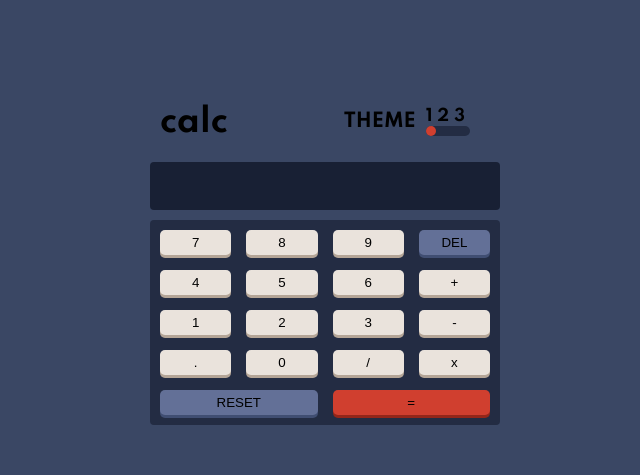
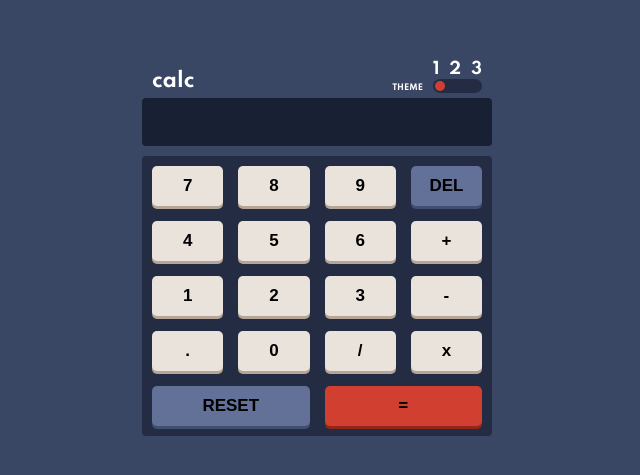
Before and after one commit to Dewaley/Calculator-react, a React (Create React App) app: page / in a window 1280 px wide. Shown: the part 155-630 px from the top of the page, without its empty margins (333-973 px from the left). Built offline with nearby package versions, Linux system fonts and the light colour scheme.

Commit message:
DESKTOP DESIGN AND TITLE MODIFICATION

```diff
--- a/public/index.html
+++ b/public/index.html
@@ -24,7 +24,7 @@
       work correctly both with client-side routing and a non-root public URL.
       Learn how to configure a non-root public URL by running `npm run build`.
     -->
-    <title>React App</title>
+    <title>Calculator-React App</title>
   </head>
   <body>
     <noscript>You need to enable JavaScript to run this app.</noscript>
--- a/src/App.css
+++ b/src/App.css
@@ -1,4 +1,8 @@
 @import url("https://fonts.googleapis.com/css2?family=Spartan:wght@700&display=swap");
+* {
+  margin: 0;
+  padding: 0;
+}
 body {
   overflow: hidden;
   width: 100vw;
@@ -11,15 +15,23 @@ body {
   font-family: "Spartan", sans-serif;
   font-weight: 700;
 }
+.main-container {
+  display: flex;
+  flex-direction: column;
+}
 header {
   display: flex;
   justify-content: space-between;
-  align-items: center;
-  padding: 0 10px;
+  align-items: flex-end;
+  flex: 1;
+  width: 100%;
+  padding: 5px 10px;
+  color: white;
 }
 .calc {
   display: flex;
   flex-direction: column;
+  flex: 1;
 }
 form {
   width: 100%;
@@ -37,16 +49,14 @@ input {
 .theme {
   display: flex;
   flex-direction: column;
-  padding-left: 10px;
 }
 .bottom {
   display: flex;
+  align-items: center;
   height: 10px;
   border-radius: 30px;
   background-color: hsl(223, 31%, 20%);
-}
-.top span {
-  margin-right: 5px;
+  padding: 2px;
 }
 .check {
   background-color: hsl(6, 63%, 50%);
@@ -56,8 +66,8 @@ input {
 }
 .right {
   display: flex;
-  align-items: center;
   justify-content: center;
+  align-items: flex-end;
 }
 .keypad {
   display: grid;
@@ -70,10 +80,12 @@ input {
 }
 button {
   border: transparent;
-  padding: 5px 10px;
+  padding: 10px 10px;
   border-radius: 5px;
   background-color: hsl(30, 25%, 89%);
   box-shadow: 0px 3px hsl(28, 16%, 65%);
+  font-size: 17px;
+  font-weight: bold;
 }
 .rem {
   background-color: hsl(225, 21%, 49%);
@@ -87,3 +99,20 @@ button {
   background-color: hsl(6, 63%, 50%);
   box-shadow: 0px 3px hsl(6, 70%, 34%);
 }
+header h1{
+  font-size: 20px;
+}
+.right h3 {
+  font-size: 8px;
+  padding-right: 10px;
+}
+.top {
+  display: flex;
+  justify-content: space-between;
+}
+.theme2 {
+  padding: 0 10px;
+}
+@media all and (max-width:) {
+
+}
--- a/src/App.js
+++ b/src/App.js
@@ -1,116 +1,116 @@
-import "./App.css";
-import { useState } from "react";
+import './App.css'
+import { useState } from 'react'
 
 function App() {
-  const [result, setResult] = useState("");
+  const [result, setResult] = useState('')
 
   const handleClick = (e) => {
-    if (result != "ERROR") {
-      setResult(result.concat(e.target.name));
-    }else {
+    if (result !== 'ERROR') {
+      setResult(result.concat(e.target.name))
+    } else {
       setResult(e.target.name)
     }
-  };
+  }
   const clearAll = (e) => {
-    setResult("");
-  };
+    setResult('')
+  }
   const clear = (e) => {
-    setResult(result.slice(0, -1));
-  };
+    setResult(result.slice(0, -1))
+  }
   const solve = (e) => {
     try {
-      setResult(eval(result).toString());
+      setResult(eval(result).toString())
     } catch (err) {
-      setResult("ERROR");
+      setResult('ERROR')
     }
-  };
+  }
   const toggleTheme2 = (e) => {
-    const bottom = document.getElementsByClassName("bottom")
-    bottom.style.justifyContent = "center"
+    const bottom = document.getElementsByClassName('bottom')
+    bottom.style.justifyContent = 'center'
   }
   return (
-    <div className="container">
-      <div className="main-container">
+    <div className='container'>
+      <div className='main-container'>
         <header>
           <h1>calc</h1>
-          <div className="right">
+          <div className='right'>
             <h3>THEME</h3>
-            <div className="theme">
-              <div className="top">
-                <span>1</span>
-                <span>2</span>
-                <span>3</span>
+            <div className='theme'>
+              <div className='top'>
+                <span className='theme1'>1</span>
+                <span className='theme2'>2</span>
+                <span className='theme3'>3</span>
               </div>
-              <div className="bottom">
-                <span className="check"></span>
+              <div className='bottom'>
+                <span className='check'></span>
               </div>
             </div>
           </div>
         </header>
-        <div className="calc">
+        <div className='calc'>
           <form>
-            <input type="text" value={result} />
+            <input type='text' value={result} />
           </form>
-          <div className="keypad">
-            <button name="7" onClick={handleClick}>
+          <div className='keypad'>
+            <button name='7' onClick={handleClick}>
               7
             </button>
-            <button name="8" onClick={handleClick}>
+            <button name='8' onClick={handleClick}>
               8
             </button>
-            <button name="9" onClick={handleClick}>
+            <button name='9' onClick={handleClick}>
               9
             </button>
-            <button className="rem" onClick={clear}>
+            <button className='rem' onClick={clear}>
               DEL
             </button>
-            <button name="4" onClick={handleClick}>
+            <button name='4' onClick={handleClick}>
               4
             </button>
-            <button name="5" onClick={handleClick}>
+            <button name='5' onClick={handleClick}>
               5
             </button>
-            <button name="6" onClick={handleClick}>
+            <button name='6' onClick={handleClick}>
               6
             </button>
-            <button name="+" onClick={handleClick}>
+            <button name='+' onClick={handleClick}>
               +
             </button>
-            <button name="1" onClick={handleClick}>
+            <button name='1' onClick={handleClick}>
               1
             </button>
-            <button name="2" onClick={handleClick}>
+            <button name='2' onClick={handleClick}>
               2
             </button>
-            <button name="3" onClick={handleClick}>
+            <button name='3' onClick={handleClick}>
               3
             </button>
-            <button name="-" onClick={handleClick}>
+            <button name='-' onClick={handleClick}>
               -
             </button>
-            <button name="." onClick={handleClick}>
+            <button name='.' onClick={handleClick}>
               .
             </button>
-            <button name="0" onClick={handleClick}>
+            <button name='0' onClick={handleClick}>
               0
             </button>
-            <button name="/" onClick={handleClick}>
+            <button name='/' onClick={handleClick}>
               /
             </button>
-            <button name="*" onClick={handleClick}>
+            <button name='*' onClick={handleClick}>
               x
             </button>
-            <button className="rem reset" onClick={clearAll}>
+            <button className='rem reset' onClick={clearAll}>
               RESET
             </button>
-            <button className="equate" onClick={solve}>
+            <button className='equate' onClick={solve}>
               =
             </button>
           </div>
         </div>
       </div>
     </div>
-  );
+  )
 }
 
-export default App;
+export default App
```
